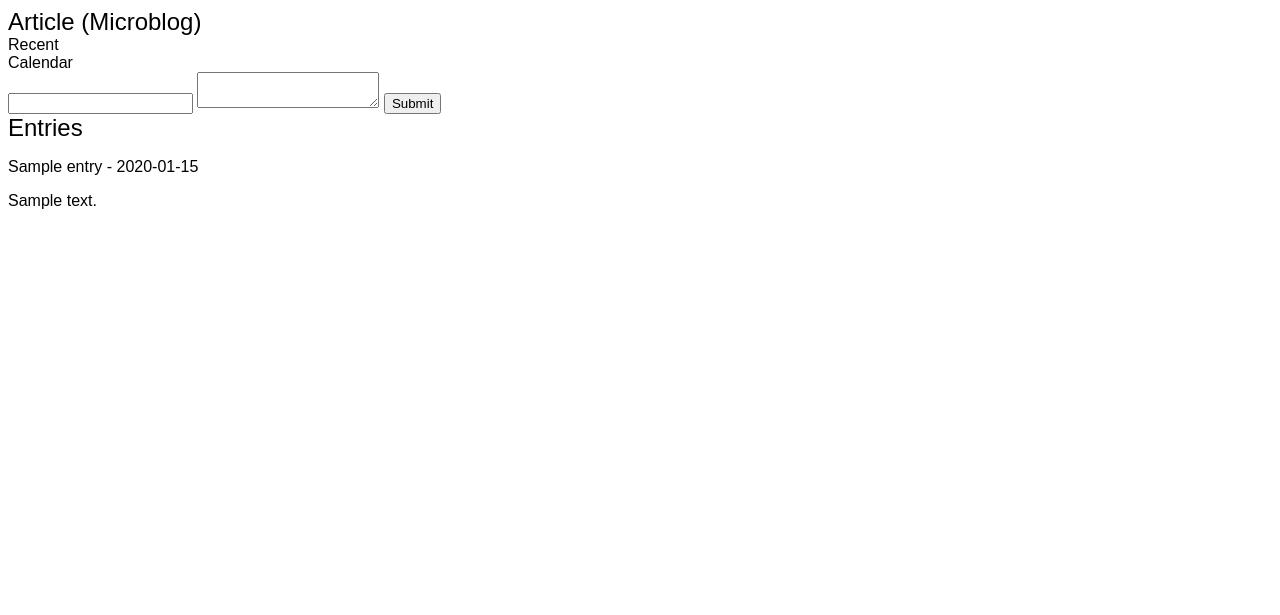
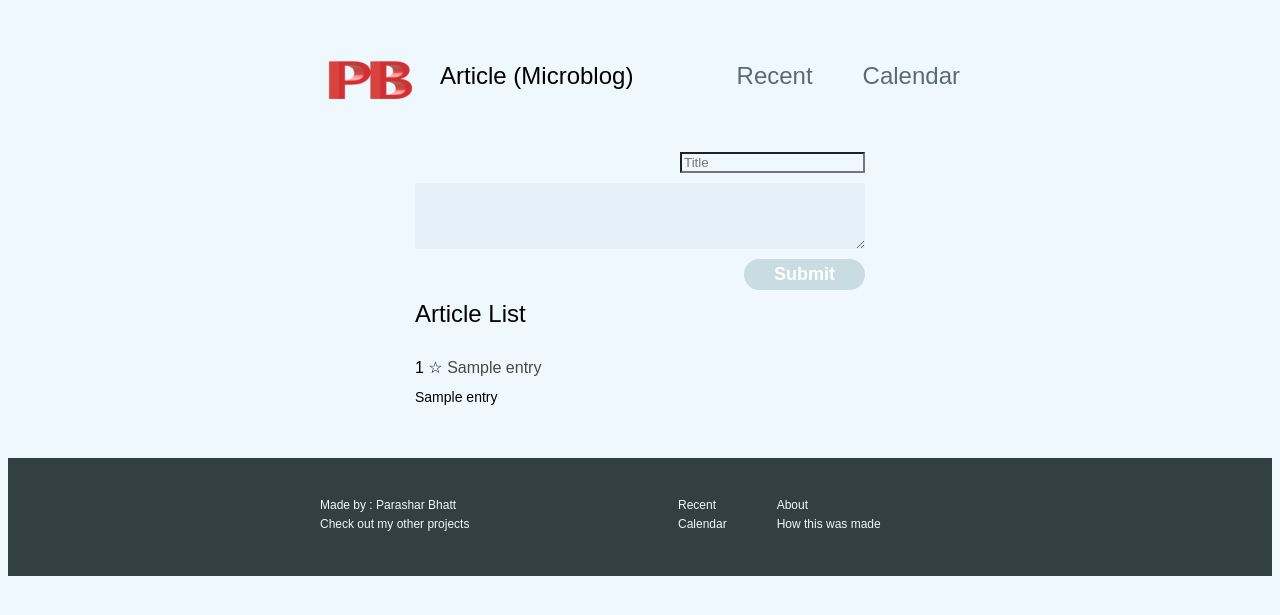
Before and after one commit to parasharbhatt/pb_article_flask_app, a Flask app: template templates/home.html in a window 1280 px wide. Shown: the top 615 px of the page. Run offline with Flask 2, Linux system fonts and the light colour scheme; the template is opened without the code that fills it: most values are stand-ins (such as "Sample title", 1, 10 or a date in 2020).

Commit message:
Adding of article and List all Article functionality updated

```diff
--- a/app.py
+++ b/app.py
@@ -1,5 +1,5 @@
 import datetime as dt
-
+import database
 from flask import Flask, render_template, request
 
 
@@ -7,7 +7,8 @@ from flask import Flask, render_template, request
 #print(f"hello world today is : {sdt}")
 
 app = Flask(__name__)
-entries=[]
+#entries=[]
+database.fn_create_article_table()
 
 @app.route("/", methods=["GET","POST"])
 @app.route("/home", methods=["GET","POST"])
@@ -23,7 +24,8 @@ def home():
                 #request.form.get(key)
             sdt=dt.datetime.now().strftime("%d-%b-%Y %H:%M:%S")
             content_dict['articledate']=sdt
-        entries.append(content_dict)
-
+        #entries.append(content_dict)
         #print(entries)
-    return render_template("home.html" , entries=entries)
+        database.fn_create_article(content_dict['title'],content_dict['articledate'], content_dict['content'])
+    #return render_template("home.html" , entries=entries)
+    return render_template("home.html" , entries=database.fn_retrieve_articles())
--- /dev/null
+++ b/database.py
@@ -0,0 +1,19 @@
+import sqlite3
+create_article_table = "CREATE TABLE IF NOT EXISTS articles( title TEXT,  articledate TEXT , content TEXT)"
+create_article = "INSERT INTO articles VALUES (? , ? , ?)"
+retrieve_articles = "SELECT * FROM articles"
+#connection =  sqlite3.connect("data.db")
+
+def fn_create_article_table():
+    with sqlite3.connect("data.db") as connection:
+        connection.execute(create_article_table)
+
+def fn_create_article(title, articledate , content):
+    with sqlite3.connect("data.db") as connection:
+        connection.execute(create_article,(title, articledate , content))
+
+def fn_retrieve_articles():
+    with sqlite3.connect("data.db") as connection:
+        cursor = connection.cursor()
+        cursor.execute(retrieve_articles)
+        return cursor.fetchall()
--- a/static/css/style.css
+++ b/static/css/style.css
@@ -1,7 +1,131 @@
 html{
+    background-color: aliceblue;
     font-family: Arial, Helvetica, sans-serif;
 }
 
 .apptitle{
     font-size : 24px;
 }
+
+header{
+    max-width:  640px;
+    margin: 50px auto;
+    display: flex;
+    flex-direction: row;
+    justify-content: space-between;
+    font-size : 24px;
+}
+header .apptitle{
+    display: flex;
+    align-items: center;
+
+}
+header .apptitle img{
+    margin-right: 20px;
+}
+header .menu{
+    display: flex;
+    flex-direction: row;
+    align-items: center;
+    color: #5c6b70
+}
+header .menu .menu-item{
+    margin-left: 50px;
+}
+
+.container{
+    max-width:  450px;
+    margin: 0 auto;
+    background-color: aliceblue;
+}
+
+form{
+    display: flex;
+    flex-direction: column;
+    align-items: flex-end;
+    font-size : 18px;
+}
+form input[type="text"]{
+    background-color: aliceblue;
+    margin-bottom: 10px;
+}
+
+form textarea {
+    max-width: 450px;
+    width: 100%;
+    font-size : 18px;
+    padding: 12px 20px;
+    box-sizing: border-box;
+    border: 1px;
+    background-color: rgb(230, 240, 248);
+    margin-bottom: 10px;
+}
+form input[type="submit"]{
+    background-color: rgb(200, 220, 225);
+    border:none;
+    font-size: 18px;
+    font-weight: bold;
+    padding: 5px 30px;
+    margin-bottom: 10px;
+    border-radius: 20px;
+    color: white;
+
+}
+form input[type="submit"]:hover{
+    background-color: rgb(28, 58, 230);
+    cursor: pointer;
+
+}
+.entries{
+    margin-top: 30px;
+}
+.entry-title{
+    font-size: 16px;
+    margin-bottom: 10px;
+}
+.entry-date{
+    color:#444849;
+    font-size: 16px;;
+}
+.entry-content{
+    font-size: 14px;
+    line-height: 150%;
+    margin-bottom: 10px;
+}
+
+footer{
+    background-color: #323F43;
+    padding: 40px 0;
+    margin: 50px 0 0 0;
+    border-top: 4pb solid black;
+    color:aliceblue;
+    font-size: 12px;
+}
+
+footer .footer-container{
+    max-width: 640px;
+    margin: 0 auto;
+    display: flex;
+    flex-direction: row;
+}
+
+footer .left{
+    flex-grow: 2;
+    display: flex;
+    flex-direction: column;
+
+}
+footer .right{
+    flex-grow: 1;
+    display: flex;
+    flex-direction: row;
+}
+
+footer .footer-section{
+    display: flex;
+    flex-direction: column;
+    margin-left: 50px;
+}
+.footer-item{
+    margin-bottom: 5px;
+}
--- a/templates/home.html
+++ b/templates/home.html
@@ -1,15 +1,22 @@
 
 {% extends 'base.html' %}
 {% block contents %}
-<div>
-    <div class="apptitle">Article (Microblog)</div>
+
+<header>
+    <div class="apptitle">
+        <img class="logo" src="/static/assets/pb2.png" />
+        Article (Microblog)
+    </div>
     <div class="menu">
-        <Div class="menuItem">Recent</Div>
-        <Div class="menuItem">Calendar</Div>
+        <Div class="menu-item">Recent</Div>
+        <Div class="menu-item">Calendar</Div>
     </div>
-    <div>
+</header>
+
+<div class="container">
         <form  method="POST">
-            <input type="text" name="title" />
+
+            <input type="text" name="title" class="txttitle" placeholder="Title"/>
             <textarea name="content">
 
             </textarea>
@@ -17,16 +24,37 @@
         </form>
 
         <div>
-            <div class="apptitle">Entries</div>
+            <div class="apptitle">Article List</div>
             <div class="entries">
                 {% for entry in entries%}
-                    <p>{{ entry['title'] }} - {{entry['articledate']}}</p>
-                    <p>{{ entry['content'] }}</p>
+                    <div class="entry-title">{{ entry[0] }}
+                        ☆
+                        <span class="entry-date"> {{entry[1]}} </span>
+                    </div>
+                   <div class="entry-content">{{ entry[2] }}</div>
                 {% endfor %}
             </div>
         </div>
-    </div>
-
 </div>
 
+<footer>
+    <div class="footer-container">
+        <div class="left">
+            <a class="footer-item">Made by : Parashar Bhatt</a>
+            <a class="footer-item">Check out my other projects</a>
+        </div>
+        <div class="right">
+            <div class="footer-section">
+                <a class="footer-item">Recent</a>
+                <a class="footer-item">Calendar</a>
+            </div>
+            <div class="footer-section">
+                <a class="footer-item">About</a>
+                <a class="footer-item">How this was made</a>
+            </div>
+        </div>
+
+    </div>
+</footer>
+
 {% endblock contents%}
```
Also changed, not shown: data.db (added), static/assets/pb2.png (added), 1 other file.
